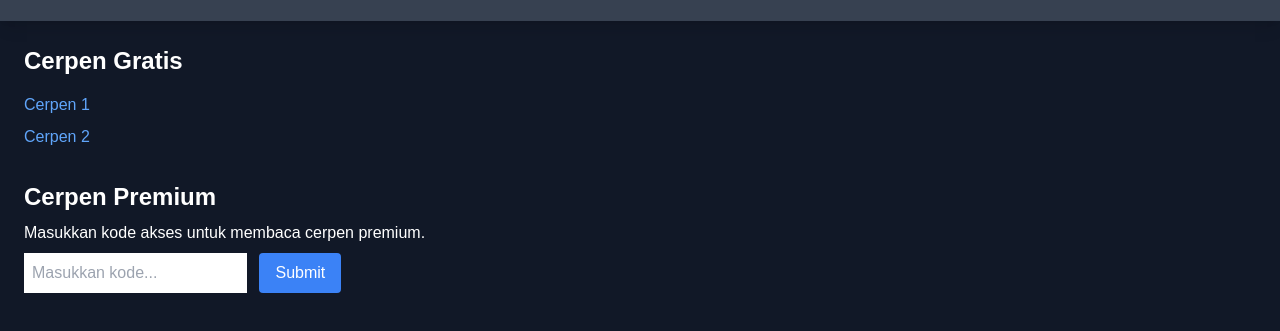
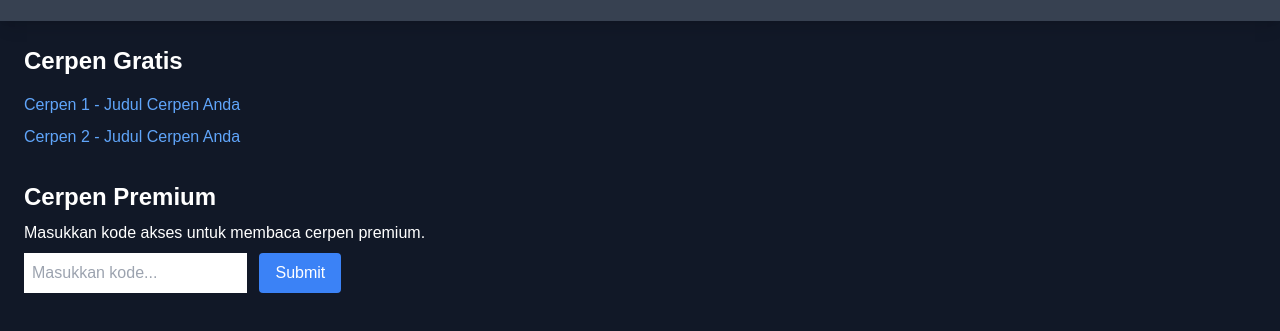
Before and after one commit to KedaiKopiKumat/kedaikopikumat, a plain HTML site: page index.html in a window 1280 px wide. Shown: the part 179-510 px from the top of the page. Drawn offline with nearby package versions, Linux system fonts and the light colour scheme.

Commit message:
Update index.html

```diff
--- a/index.html
+++ b/index.html
@@ -32,8 +32,8 @@
         <section class="mb-8">
             <h2 class="text-2xl font-semibold">Cerpen Gratis</h2>
             <ul class="mt-4 space-y-2">
-                <li><a href="#" class="text-blue-400 hover:underline">Cerpen 1</a></li>
-                <li><a href="#" class="text-blue-400 hover:underline">Cerpen 2</a></li>
+                <li><a href="cerpen/cerpen1.html" class="text-blue-400 hover:underline">Cerpen 1 - Judul Cerpen Anda</a></li>
+                <li><a href="cerpen/cerpen2.html" class="text-blue-400 hover:underline">Cerpen 2 - Judul Cerpen Anda</a></li>
             </ul>
         </section>
 
```
